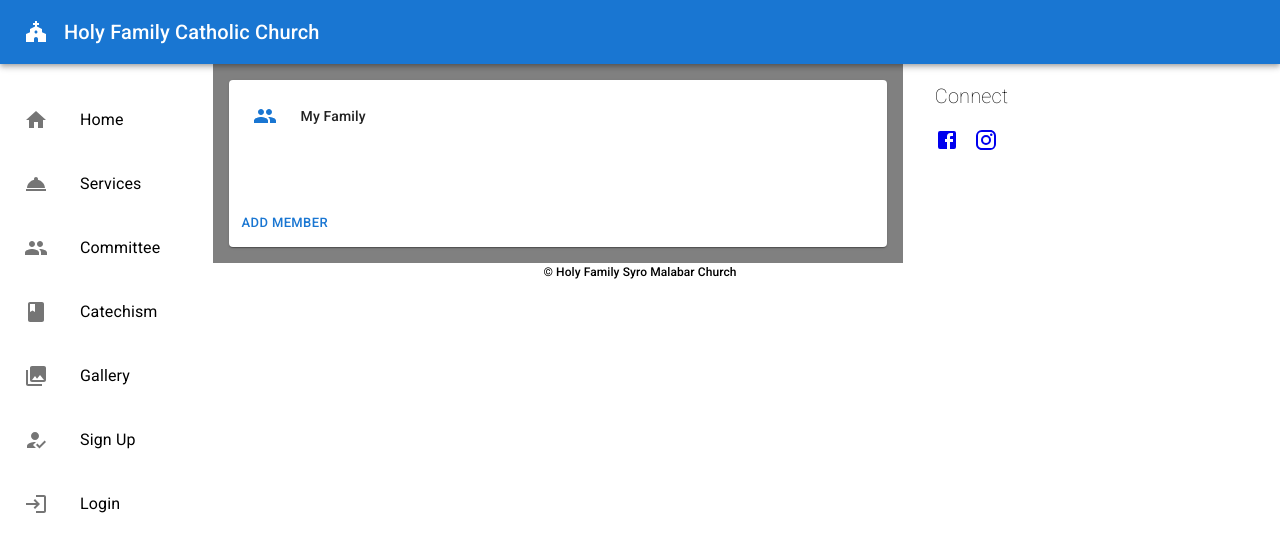
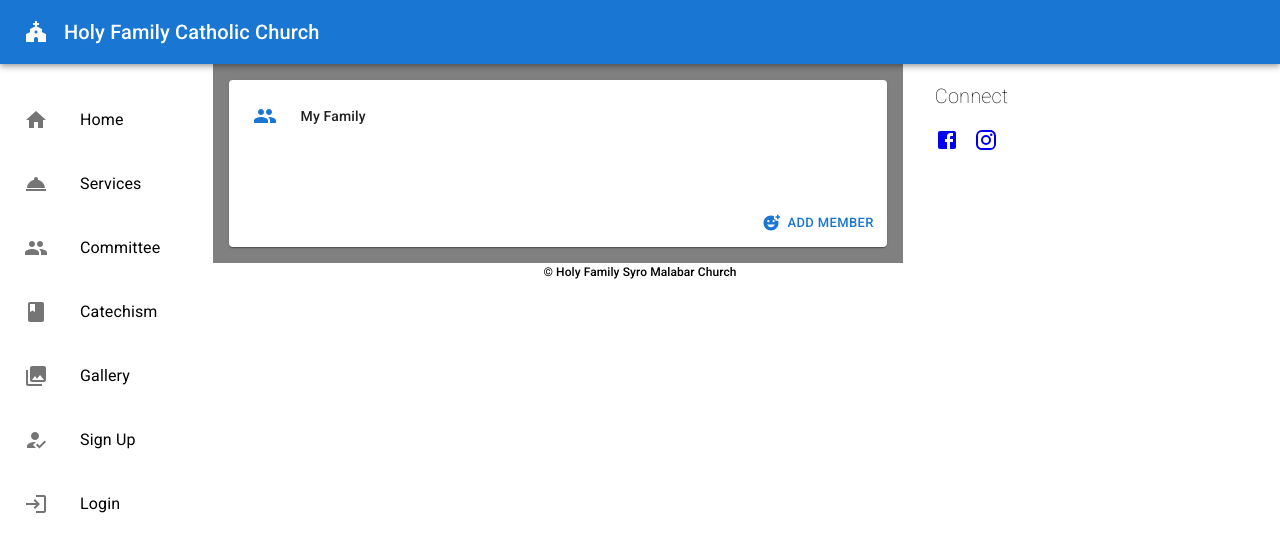
Before and after one commit to jobinbasani/user-manager, a React (Create React App) app in the folder ui/user-manager/: page /myaccount in a window 1280 px wide. Shown: the top 552 px of the page. Built offline with nearby package versions, Linux system fonts and the light colour scheme.

Commit message:
Align add icon

```diff
--- a/ui/user-manager/src/components/family/FamilyDetails.tsx
+++ b/ui/user-manager/src/components/family/FamilyDetails.tsx
@@ -11,6 +11,7 @@ import {
 } from '@mui/material';
 import CardContent from '@mui/material/CardContent';
 import EditIcon from '@mui/icons-material/Edit';
+import AddReactionIcon from '@mui/icons-material/AddReaction';
 import Button from '@mui/material/Button';
 import { useDispatch, useSelector } from 'react-redux';
 import { useEffect, useState } from 'react';
@@ -84,7 +85,7 @@ export default function FamilyDetails() {
         </List>
       </CardContent>
       <CardActions>
-        <Button size="small">Add Member</Button>
+        <Button size="small" startIcon={<AddReactionIcon />} sx={{ marginLeft: 'auto' }}>Add Member</Button>
       </CardActions>
     </Card>
   );
```
